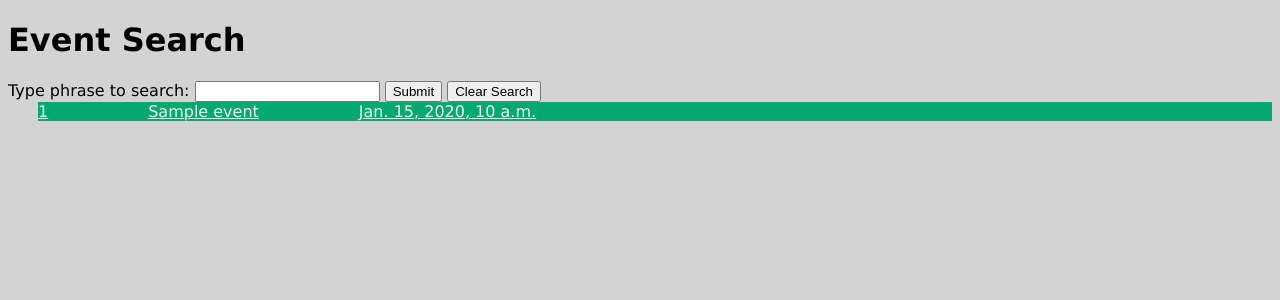
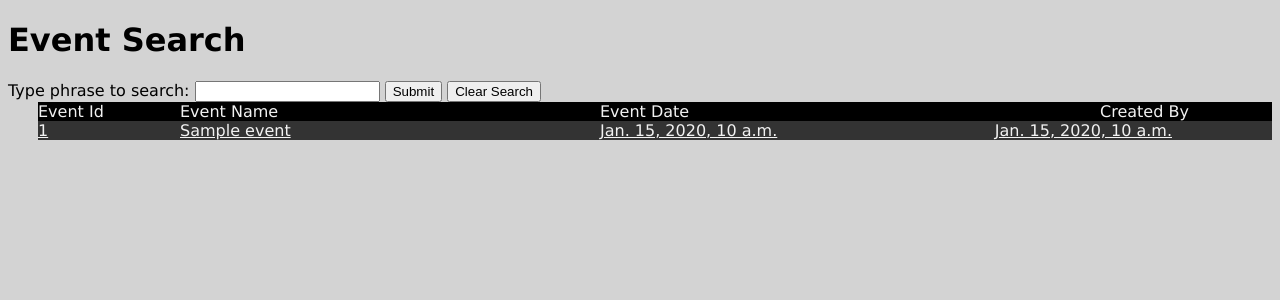
Before and after one commit to milessic/python-portfolio, a Django app: template event_app_2/event_world/events_2/events/templates/search.html in a window 1280 px wide. Shown: the top 300 px of the page. Run offline with Django 3.2, Linux system fonts and the light colour scheme; the template is opened without the code that fills it: most values are stand-ins (such as "Sample title", 1, 10 or a date in 2020).

Commit message:
events2.0 v01 release

```diff
--- a/event_app_2/event_world/events_2/events/static/styles.css
+++ b/event_app_2/event_world/events_2/events/static/styles.css
@@ -24,13 +24,13 @@ body {
 }
 
 .topnav a.active {
-    background-color: #04AA6D;
+    background-color: #7c0085;
     color: white;
 }
 
 .topnav a.split {
   float: right;
-  background-color: #04AA6D;
+  background-color: #7c0085;
   color: white;
 }
 
@@ -125,7 +125,7 @@ div.tile {
 }
 
 .tile:hover {
-  background-color: #04AA6D;
+  background-color: #7c0085;
 }
 
 .tile span {
@@ -158,45 +158,45 @@ div.tile {
 }
 
 /* MONITOR */
-.monitor-event-list {
+.list-event-list {
   padding-left: 30px;
   list-style: none;
 }
 
-.monitor-item-wrapper:nth-child(even) {
+.list-item-wrapper:nth-child(even) {
   background: #333;
   color: #f2f2f2;
 }
 
-.monitor-item-wrapper:nth-child(odd) {
-  background: #04AA6D;
+.list-item-wrapper:nth-child(odd) {
+  background: #7c0085;
 }
 
-.monitor-item-wrapper a {
+.list-item-wrapper a {
   color: #f2f2f2;
   display:flex;
 }
 
-.monitor-item-wrapper a div {
+.list-item-wrapper a div {
   margin-right: 100px;
 }
 
-.monitor-event-list .event-name {
+.list-event-list .event-name {
   position: sticky;
   left: 180px;
 }
 
-.monitor-event-list .event-date {
+.list-event-list .event-date {
   position: sticky;
   left: 600px;
 }
 
-.monitor-event-list .event-created-by {
+.list-event-list .event-created-by {
   position: sticky;
   left: 1100px;
 }
 
-.monitor-header {
+.list-header {
   display: flex;
   background: black;
   color: #f2f2f2;
@@ -236,7 +236,7 @@ div.tile {
 }
 
 .active-filters-items {
-  background: #04AA6D;
+  background: #7c0085;
 }
 
 /* POPUP */
--- a/event_app_2/event_world/events_2/events/templates/details.html
+++ b/event_app_2/event_world/events_2/events/templates/details.html
@@ -55,7 +55,7 @@
             {% else %}
                 <p id="event_ticketed">No info</p>
             {% endif %}
-        {% if e.created_by == user.username or user.username == "milos" %}
+        {% if e.created_by == user.username or user.username == "msilos" %}
             <div class="bottom-bar">
                 <a></a>
                 <a href="?edit_view=True">
--- a/event_app_2/event_world/events_2/events/templates/monitor.html
+++ b/event_app_2/event_world/events_2/events/templates/monitor.html
@@ -54,15 +54,15 @@
             </div>
         </form>
     </div>
-    <div class="monitor-event-list">
-        <div class="monitor-header">
+    <div class="list-event-list">
+        <div class="list-header">
             <div class="event-id">Event Id</div>
             <div class="event-name">Event Name</div>
             <div class="event-date">Event Date</div>
             <div class="event-created-by">Created By</div>
         </div>
         {% for e in events reversed %}
-            <div class="monitor-item-wrapper">
+            <div class="list-item-wrapper">
                 <a href="details/{{ e.id }}">
                     <div>{{e.id }}</div>
                     <div class="event-name">{{e.event_name }}</div>
--- a/event_app_2/event_world/events_2/events/templates/search.html
+++ b/event_app_2/event_world/events_2/events/templates/search.html
@@ -15,13 +15,20 @@
             </a>
         </form>
     </div>
-    <div class="monitor-event-list">
+    <div class="list-event-list">
+        <div class="list-header">
+        <div class="event-id">Event Id</div>
+        <div class="event-name">Event Name</div>
+        <div class="event-date">Event Date</div>
+        <div class="event-created-by">Created By</div>
+        </div>
         {% for e in events %}
-            <div class ="monitor-item-wrapper">
+            <div class ="list-item-wrapper">
                 <a href="/monitor/details/{{ e.id }}">
                     <div>{{ e.id }}</div>
-                    <div>{{ e.event_name }}</div>
-                    <div>{{ e.event_start_date }}</div>
+                    <div class="event-name">{{ e.event_name }}</div>
+                    <div class="event-date">{{ e.event_start_date }}</div>
+                    <div class="event-created-by">{{ e.created_by }}</div>
                 </a>
             </div>
         {% endfor %}
```
Also changed, not shown: event_app_2/event_app_2_README.md (+15 -3 lines), README.md.
